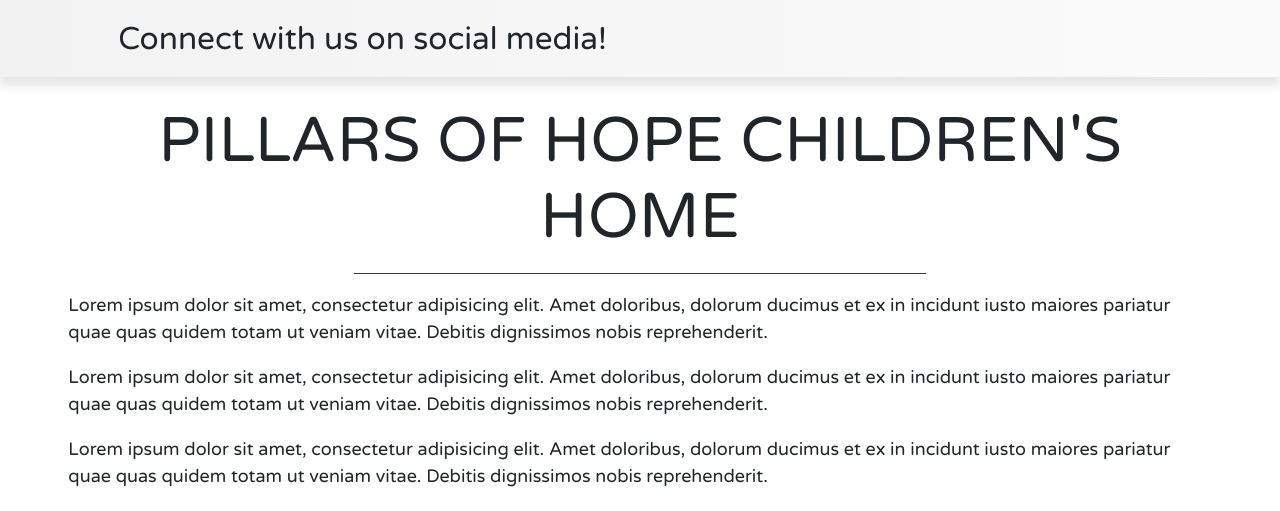
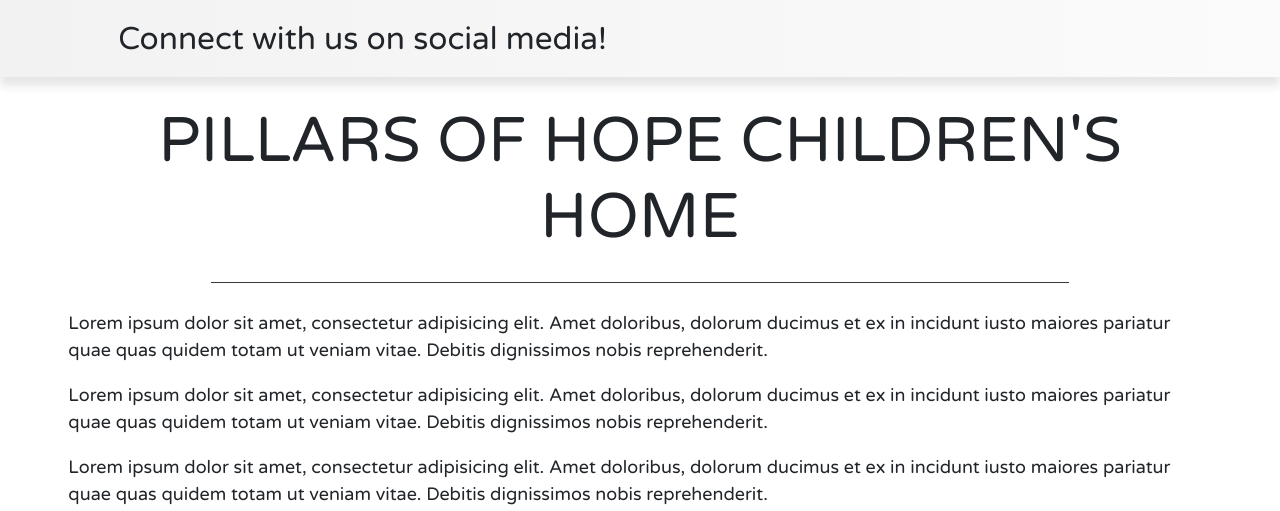
Before and after one commit to Nabcellent/Pillars-of-hope, a PHP site: page / in a window 1280 px wide. Shown: the part 657-1168 px from the top of the page. Run offline with PHP 8.4, Linux system fonts and the light colour scheme; some libraries are stand-ins or nearby versions.

Commit message:
Modified home name underline

```diff
--- a/index.php
+++ b/index.php
@@ -132,7 +132,7 @@
 
     <div class="col-11 mt-5 m-auto">
         <h1 class="display-4 text-center pt-4">PILLARS OF HOPE CHILDREN'S HOME</h1>
-        <div class="border-top border-dark w-50 mx-auto my-3"></div>
+        <div class="border-top border-dark w-75 mx-auto my-4"></div>
         <p class="lead">Lorem ipsum dolor sit amet, consectetur adipisicing elit. Amet doloribus, dolorum ducimus et ex in incidunt iusto maiores pariatur quae quas quidem totam ut veniam vitae. Debitis dignissimos nobis reprehenderit.</p>
         <p class="lead">Lorem ipsum dolor sit amet, consectetur adipisicing elit. Amet doloribus, dolorum ducimus et ex in incidunt iusto maiores pariatur quae quas quidem totam ut veniam vitae. Debitis dignissimos nobis reprehenderit.</p>
         <p class="lead">Lorem ipsum dolor sit amet, consectetur adipisicing elit. Amet doloribus, dolorum ducimus et ex in incidunt iusto maiores pariatur quae quas quidem totam ut veniam vitae. Debitis dignissimos nobis reprehenderit.</p>
```
